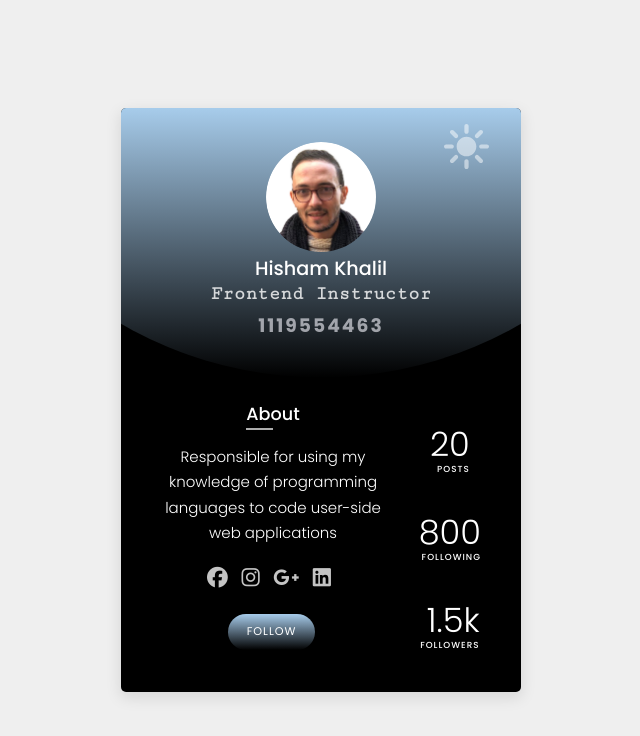
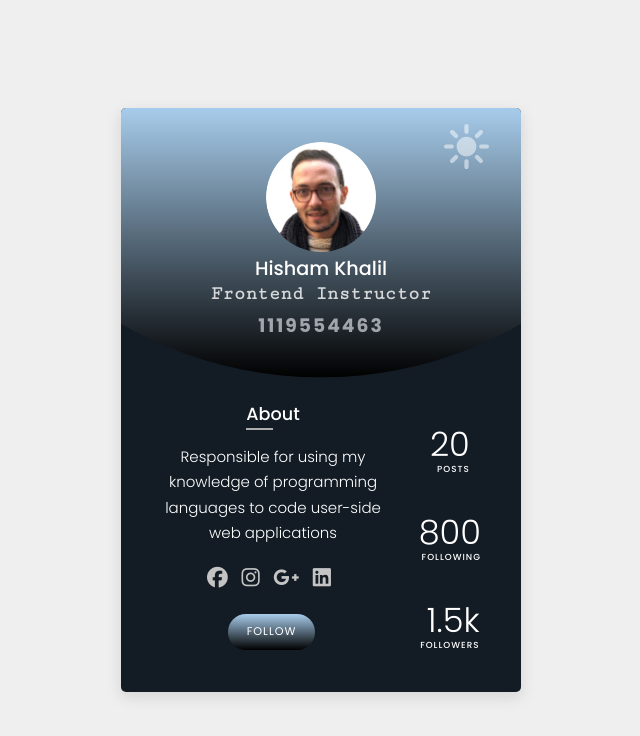
Before and after one commit to HeshamM-088/myprofilecard, a plain HTML site: page index.html in a window 1280 px wide. Both pictures are taken after a click on the icon 785 px from the left and 146 px from the top of the page. Shown: the whole page, without its empty margins (319-959 px from the left). Drawn offline with Linux system fonts and the light colour scheme.

Commit message:
update color

```diff
--- a/style.css
+++ b/style.css
@@ -57,7 +57,7 @@ body{
 }
 
 .dark{
-    background-color: #000000;
+    background-color: #131b24;
     color: white;
     transition: 1s all;
 }
```
